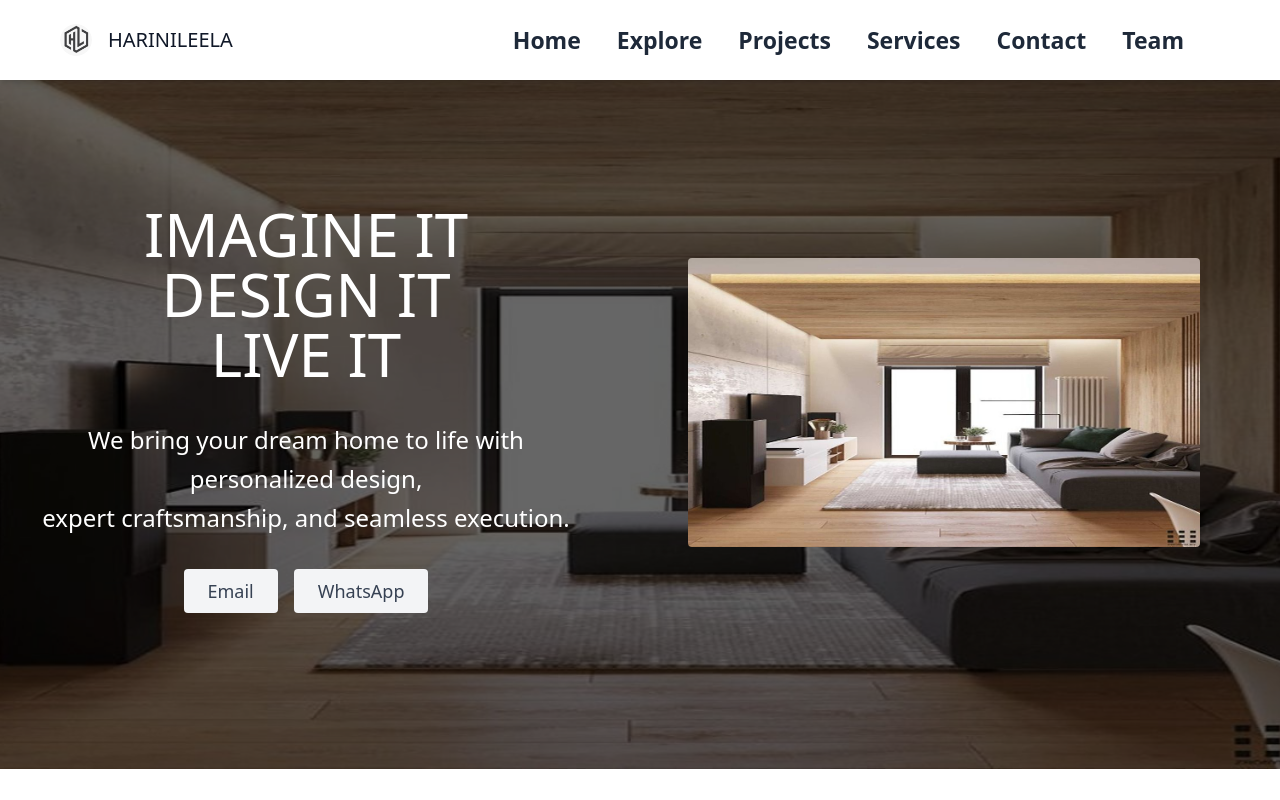
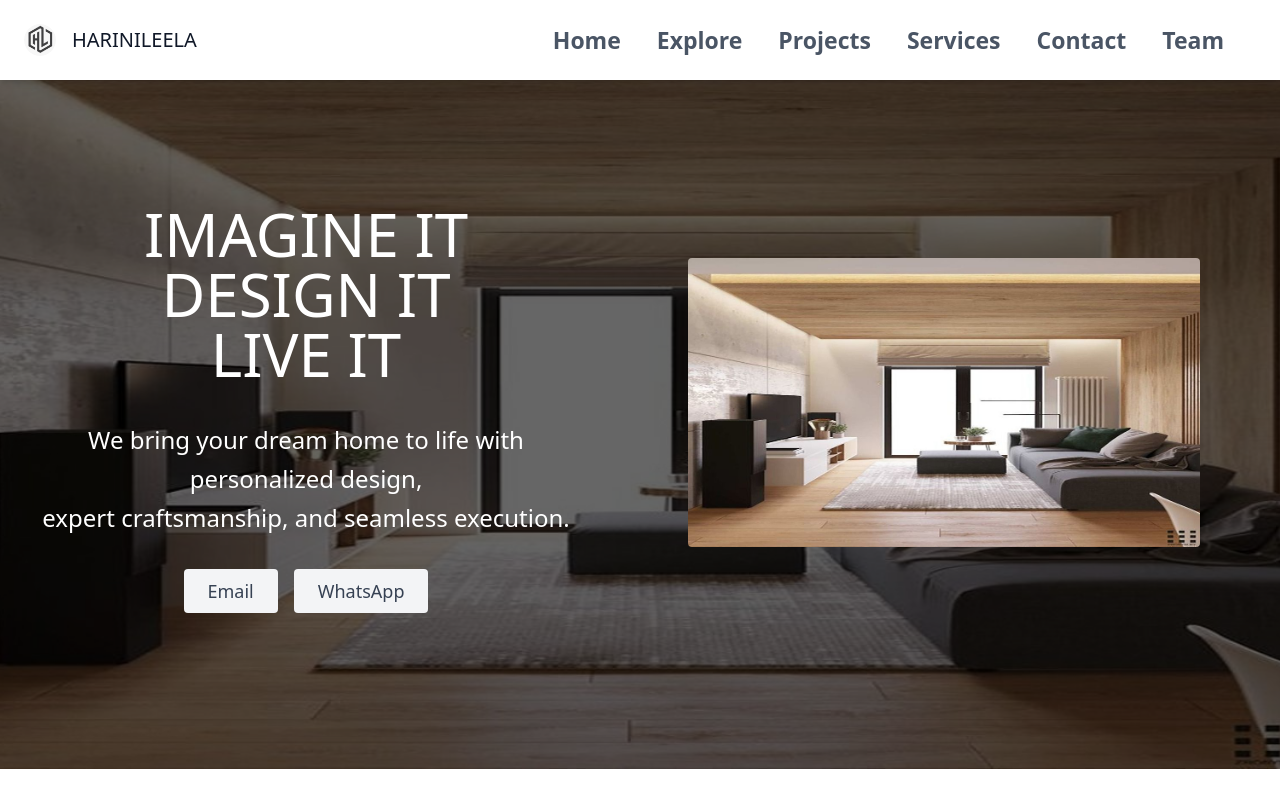
Before and after one commit to nkr1320/interiortesting1, a React (Vite) app: page / in a window 1280 px wide. Shown: the top 800 px of the page. Built offline with nearby package versions, Linux system fonts and the light colour scheme.

Commit message:
Update: changed hamburgermenu

```diff
--- a/index.html
+++ b/index.html
@@ -6,6 +6,7 @@
 
     <meta name="viewport" content="width=device-width, initial-scale=1.0" />
     <title>Online Personolised Interior Desining and Home Works </title>
+    <style></style>
   </head>
   <body>
     <div id="root"></div>
--- a/src/TailwindBlocks/Components/NavbarSection.jsx
+++ b/src/TailwindBlocks/Components/NavbarSection.jsx
@@ -1,38 +1,48 @@
-import React from "react";
-import logo from '../Components/Pages/images/harinileelalogo.png'
+import React, { useState } from "react";
+import logo from '../Components/Pages/images/harinileelalogo.png';
+
 const NavbarSection = () => {
+  const [isMenuOpen, setIsMenuOpen] = useState(false);
 
-  return (<>
-    <header
-      id="NavbarSection"
-      className="text-gray-600 body-font fixed w-full top-0 z-50 bg-white shadow-md"
-    >
-      <header id="NavbarSection" className="text-gray-800 body-font" >
+  const toggleMenu = () => setIsMenuOpen(!isMenuOpen);
+
+  return (
+    <>
+      <header
+        id="NavbarSection"
+        className="text-gray-600 body-font fixed w-full top-0 z-50 bg-white shadow-md"
+      >
         <div className="container mx-auto flex flex-wrap p-5 flex-col md:flex-row items-center">
-          <a className="flex title-font font-medium items-center text-gray-900 mb-4 md:mb-0 ml-9">
-<img src={logo} alt="logo" className="w-10 h-10 p-1 rounded-full" />
+          <a className="flex title-font font-medium items-center text-gray-900 mb-4 md:mb-0">
+            <img src={logo} alt="logo" className="w-10 h-10 p-1 rounded-full" />
+            <span className="ml-3 text-xl">HARINILEELA</span>
+          </a>
 
-            <span className="ml-3 text-xl ">HARINILEELA</span>
-          </a>
-<nav className="flex flex-wrap justify-center items-center gap-4 md:ml-auto md:justify-end md:gap-0 text-base mr-10">
-  <a href="#HeroSection" className="text-[23px] hover:text-orange-600 text-900 font-semibold md:mr-9">Home</a>
-  <a href="#ContentSection" className="text-[23px] hover:text-orange-600 text-900 font-semibold md:mr-9">Explore</a>
-  <a href="#GallerySection" className="text-[23px] hover:text-orange-600 text-900 font-semibold md:mr-9">Projects</a>
-  <a href="#OurServices" className="text-[23px] hover:text-orange-600 text-900 font-semibold md:mr-9">Services</a>
-  <a href="#ContactSection" className="text-[23px] hover:text-orange-600 text-900 font-semibold md:mr-9">Contact</a>
-  <a href="#TeamSection" className="text-[23px] hover:text-orange-600 text-900 font-semibold md:mr-9">Team</a>
-</nav>
+          {/* Hamburger button - visible only on small screens */}
+          <button
+            className="md:hidden ml-auto text-3xl focus:outline-none"
+            onClick={toggleMenu}
+          >
+            ☰
+          </button>
 
-          {/* <button className="inline-flex items-center bg-gray-100 border-0 py-1 px-3 focus:outline-none hover:bg-gray-200 rounded text-base mt-4 md:mt-0">Button
-            <svg fill="none" stroke="currentColor" stroke-linecap="round" stroke-linejoin="round" stroke-width="2" className="w-4 h-4 ml-1" viewBox="0 0 24 24">
-              <path d="M5 12h14M12 5l7 7-7 7"></path>
-            </svg>
-          </button> */}
+          {/* Navigation menu */}
+          <nav
+            className={`${
+              isMenuOpen ? "flex" : "hidden"
+            } flex-col md:flex md:flex-row md:items-center md:ml-auto w-full md:w-auto gap-4 md:gap-0 text-base mt-4 md:mt-0`}
+          >
+            <a href="#HeroSection" className="text-[23px] hover:text-orange-600 font-semibold md:mr-9">Home</a>
+            <a href="#ContentSection" className="text-[23px] hover:text-orange-600 font-semibold md:mr-9">Explore</a>
+            <a href="#GallerySection" className="text-[23px] hover:text-orange-600 font-semibold md:mr-9">Projects</a>
+            <a href="#OurServices" className="text-[23px] hover:text-orange-600 font-semibold md:mr-9">Services</a>
+            <a href="#ContactSection" className="text-[23px] hover:text-orange-600 font-semibold md:mr-9">Contact</a>
+            <a href="#TeamSection" className="text-[23px] hover:text-orange-600 font-semibold md:mr-9">Team</a>
+          </nav>
         </div>
       </header>
-    </header>
-  </>)
-
-}
+    </>
+  );
+};
 
 export default NavbarSection;
```
